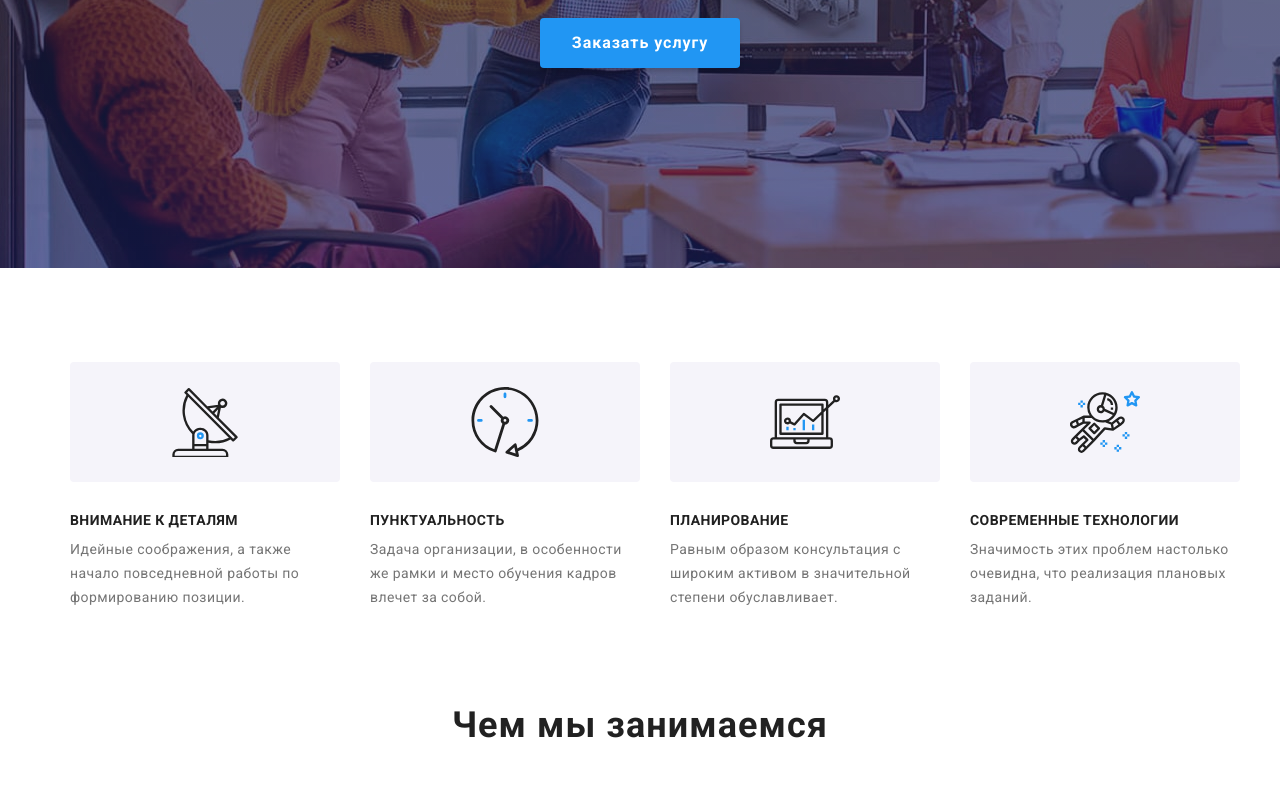
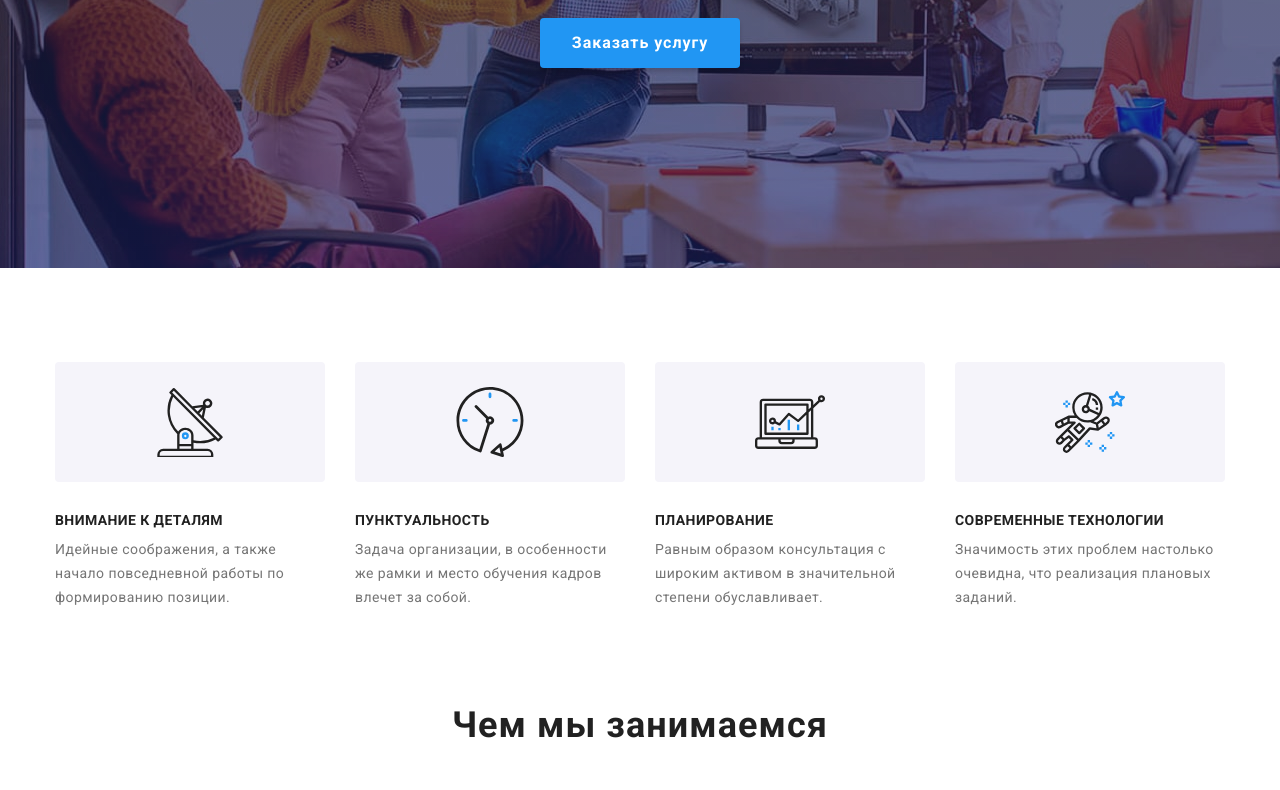
Before and after one commit to Kvitkag/goit-markup-hw-07, a plain HTML site: page index.html in a window 1280 px wide. Shown: the part 413-1203 px from the top of the page. Drawn offline with nearby package versions, Linux system fonts and the light colour scheme.

Commit message:
Виправила ширину контейнера

```diff
--- a/sass/base/_container.scss
+++ b/sass/base/_container.scss
@@ -1,5 +1,5 @@
 .container {
-    width: 1170px;
+    width: 1200px;
     padding: 0 15px;
     margin: 0 auto;
 
```
Also changed, not shown: css/main.css (added), css/main.min.css (added), css/portfolio.css (added), css/portfolio.min.css (added), 4 other files.
